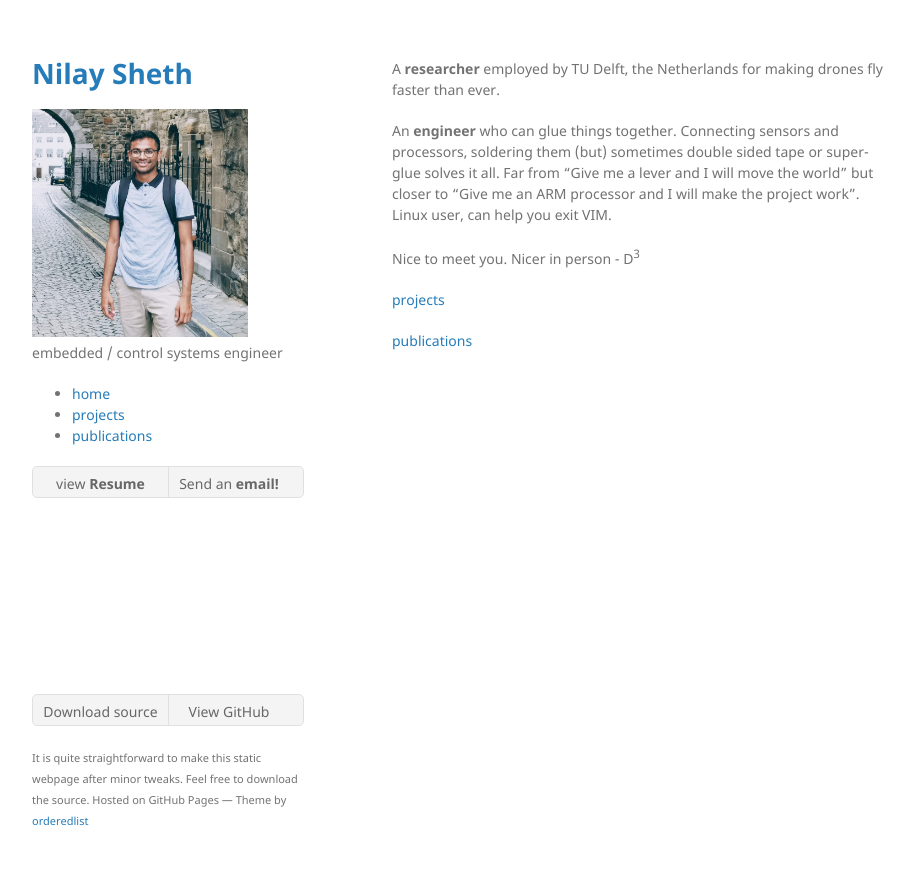
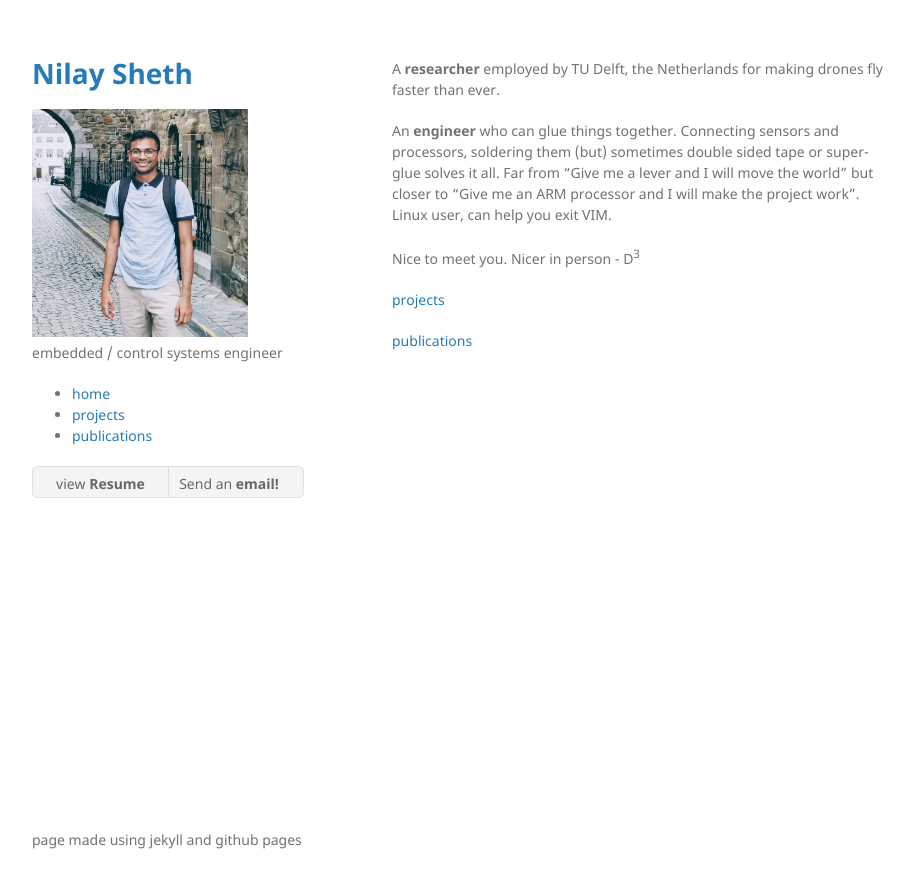
Before and after one commit to nilay994/nilay994.github.io, a Jekyll site: the page built from index.md, in a window 1280 px wide. Shown: the top 888 px of the page, without its empty margins (178-1092 px from the left). Built offline with Jekyll 4.4.1, drawn with Linux system fonts in a browser that asks for light colours.

Commit message:
[slider] add bullet, rm source info

```diff
--- a/_layouts/default.html
+++ b/_layouts/default.html
@@ -42,17 +42,7 @@
 
       </section>
       <footer>
-
-        {% if site.show_downloads %}
-        <ul class="downloads">
-          <li><a href="{{ site.github.zip_url }}">Download source</a></li>
-          <li><a href="{{ site.github.repository_url }}">View GitHub</a></li>
-        </ul>
-        {% endif %}
-        {% if site.github.is_project_page %}
-        <p>This project is maintained by <a href="{{ site.github.owner_url }}">{{ site.github.owner_name }}</a></p>
-        {% endif %}
-        <p><small>It is quite straightforward to make this static webpage after minor tweaks. Feel free to download the source. Hosted on GitHub Pages &mdash; Theme by <a href="https://github.com/orderedlist">orderedlist</a></small></p>
+        page made using jekyll and github pages
       </footer>
     </div>
     <script src="{{ "/assets/js/scale.fix.js" | relative_url }}"></script>
```
Also changed, not shown: _data/sliders.yml (+7 -7 lines), _layouts/pages.html (+1 -11 lines).
